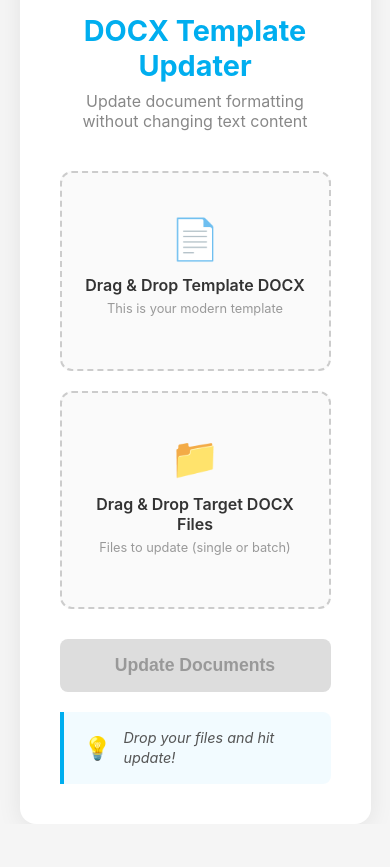
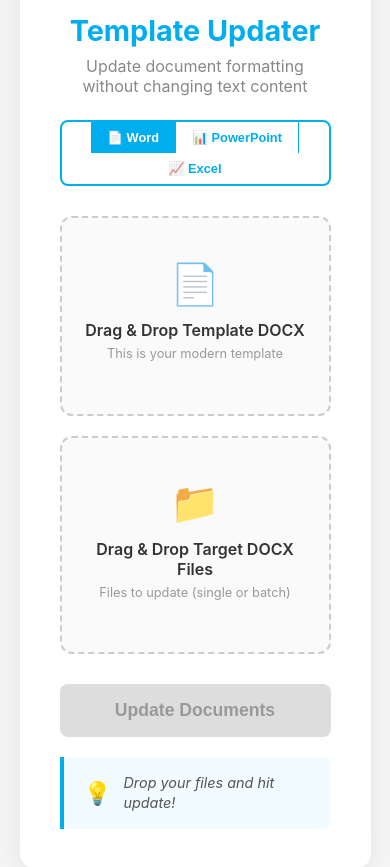
Before and after one commit to Flippurs/DOCX-Template-Updater-Tool, a plain HTML site: page index.html in a window 390 px wide. Shown: the part 107-974 px from the top of the page. Before the commit the page ends 931 px from the top, so only its background shows below. Drawn offline with nearby package versions, Linux system fonts and the light colour scheme.

Commit message:
Add document type selector with PowerPoint and Excel support

```diff
--- a/index.html
+++ b/index.html
@@ -3,7 +3,7 @@
 <head>
     <meta charset="UTF-8">
     <meta name="viewport" content="width=device-width, initial-scale=1.0">
-    <title>HMH - DOCX Template Updater</title>
+    <title>HMH - Template Updater</title>
     <link rel="stylesheet" href="style.css">
 </head>
 <body>
@@ -11,21 +11,27 @@
         <div class="header">
             <img src="HMH color LOGO.jpg" alt="HMH Logo" class="logo">
         </div>
-        <h1>DOCX Template Updater</h1>
+        <h1>Template Updater</h1>
         <p class="subtitle">Update document formatting without changing text content</p>
+
+        <div class="type-selector" id="typeSelector">
+            <button class="type-btn active" data-type="docx">📄 Word</button>
+            <button class="type-btn" data-type="pptx">📊 PowerPoint</button>
+            <button class="type-btn" data-type="xlsx">📈 Excel</button>
+        </div>
 
         <div class="drop-zones">
             <div class="drop-zone" id="templateZone">
-                <div class="drop-zone-icon">📄</div>
-                <div class="drop-zone-text">Drag & Drop Template DOCX</div>
-                <div class="drop-zone-hint">This is your modern template</div>
+                <div class="drop-zone-icon" id="templateIcon">📄</div>
+                <div class="drop-zone-text" id="templateText">Drag & Drop Template DOCX</div>
+                <div class="drop-zone-hint" id="templateHint">This is your modern template</div>
                 <div class="file-list" id="templateFiles"></div>
             </div>
 
             <div class="drop-zone" id="targetZone">
-                <div class="drop-zone-icon">📁</div>
-                <div class="drop-zone-text">Drag & Drop Target DOCX Files</div>
-                <div class="drop-zone-hint">Files to update (single or batch)</div>
+                <div class="drop-zone-icon" id="targetIcon">📁</div>
+                <div class="drop-zone-text" id="targetText">Drag & Drop Target DOCX Files</div>
+                <div class="drop-zone-hint" id="targetHint">Files to update (single or batch)</div>
                 <div class="file-list" id="targetFiles"></div>
             </div>
         </div>
--- a/style.css
+++ b/style.css
@@ -43,7 +43,46 @@ h1 {
 .subtitle {
     text-align: center;
     color: #888;
-    margin-bottom: 40px;
+    margin-bottom: 24px;
+}
+
+/* Document Type Selector */
+.type-selector {
+    display: flex;
+    justify-content: center;
+    gap: 0;
+    margin-bottom: 30px;
+    border-radius: 8px;
+    overflow: hidden;
+    border: 2px solid #00AEEF;
+    width: fit-content;
+    margin-left: auto;
+    margin-right: auto;
+}
+
+.type-btn {
+    padding: 10px 24px;
+    font-size: 0.9rem;
+    font-weight: 600;
+    border: none;
+    background: white;
+    color: #00AEEF;
+    cursor: pointer;
+    transition: all 0.2s ease;
+    border-right: 1px solid #00AEEF;
+}
+
+.type-btn:last-child {
+    border-right: none;
+}
+
+.type-btn:hover {
+    background: rgba(0, 174, 239, 0.08);
+}
+
+.type-btn.active {
+    background: #00AEEF;
+    color: white;
 }
 
 .drop-zones {
@@ -56,6 +95,13 @@ h1 {
 @media (max-width: 600px) {
     .drop-zones {
         grid-template-columns: 1fr;
+    }
+    .type-selector {
+        flex-wrap: wrap;
+    }
+    .type-btn {
+        padding: 8px 16px;
+        font-size: 0.8rem;
     }
 }
 
```
